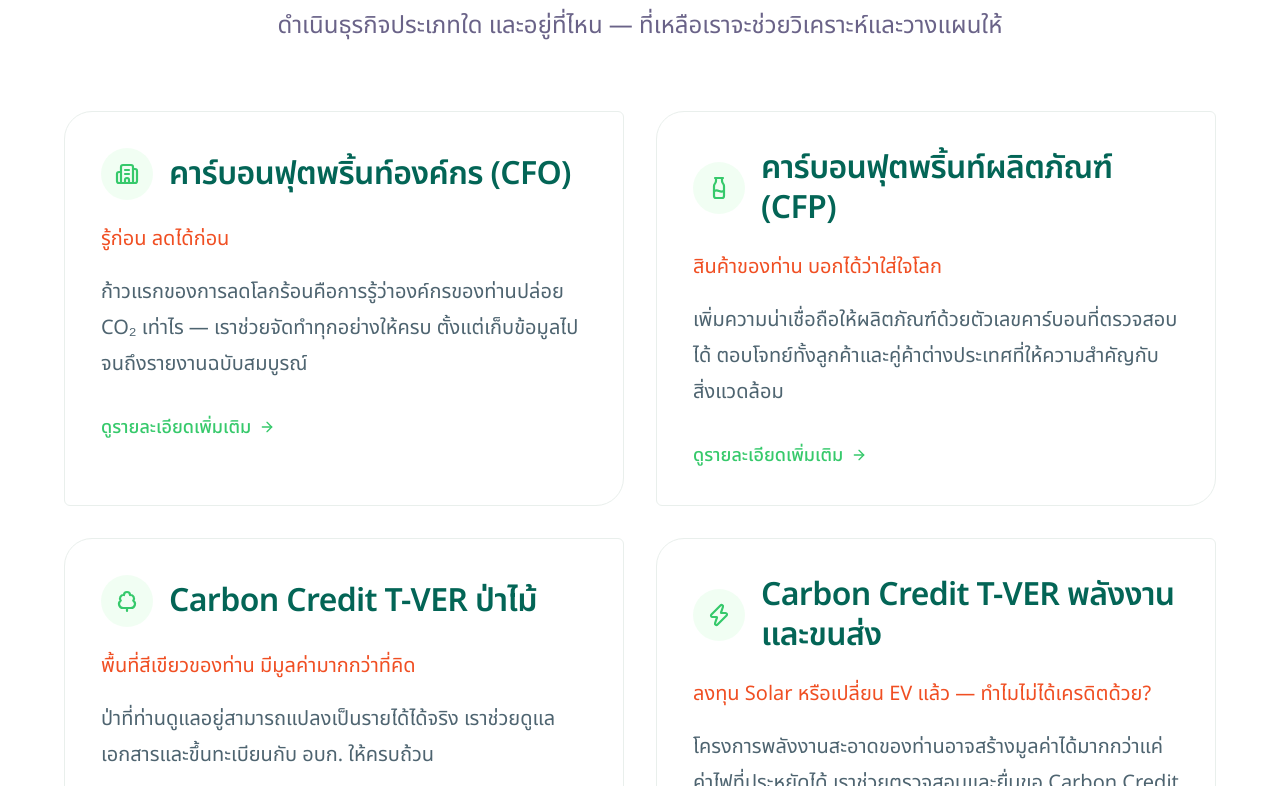
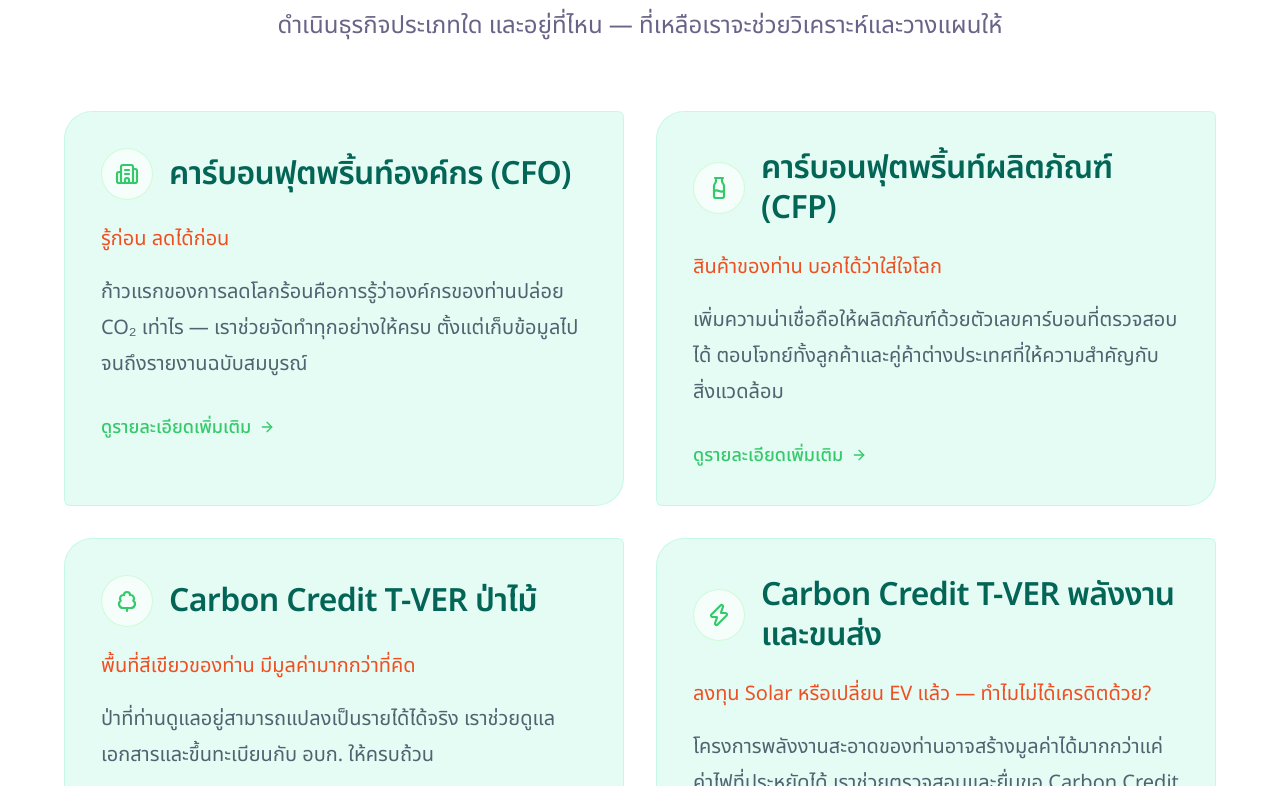
Before and after one commit to Muslin6409682843/we-next-website, a Next.js app in the folder frontend/: page / in a window 1280 px wide. Shown: the part 1014-1800 px from the top of the page. Built offline with nearby package versions, Linux system fonts and the light colour scheme.

Commit message:
fix home card

```diff
--- a/frontend/app/components/cards/ServiceCardHome.tsx
+++ b/frontend/app/components/cards/ServiceCardHome.tsx
@@ -40,8 +40,8 @@ export default function ServiceCardHome({
           relative
           h-full
 
-          bg-white
-          border border-[#E9EFEC]
+          bg-[#6DEDC3]/[0.18]
+          border border-[#6DEDC3]/25
 
           rounded-tl-[28px]
           rounded-br-[28px]
@@ -90,7 +90,8 @@ export default function ServiceCardHome({
 
               rounded-full
 
-              bg-[#73F68D]/10
+              bg-white/60
+              border border-[#73F68D]/30
             "
           >
             <Icon
```
